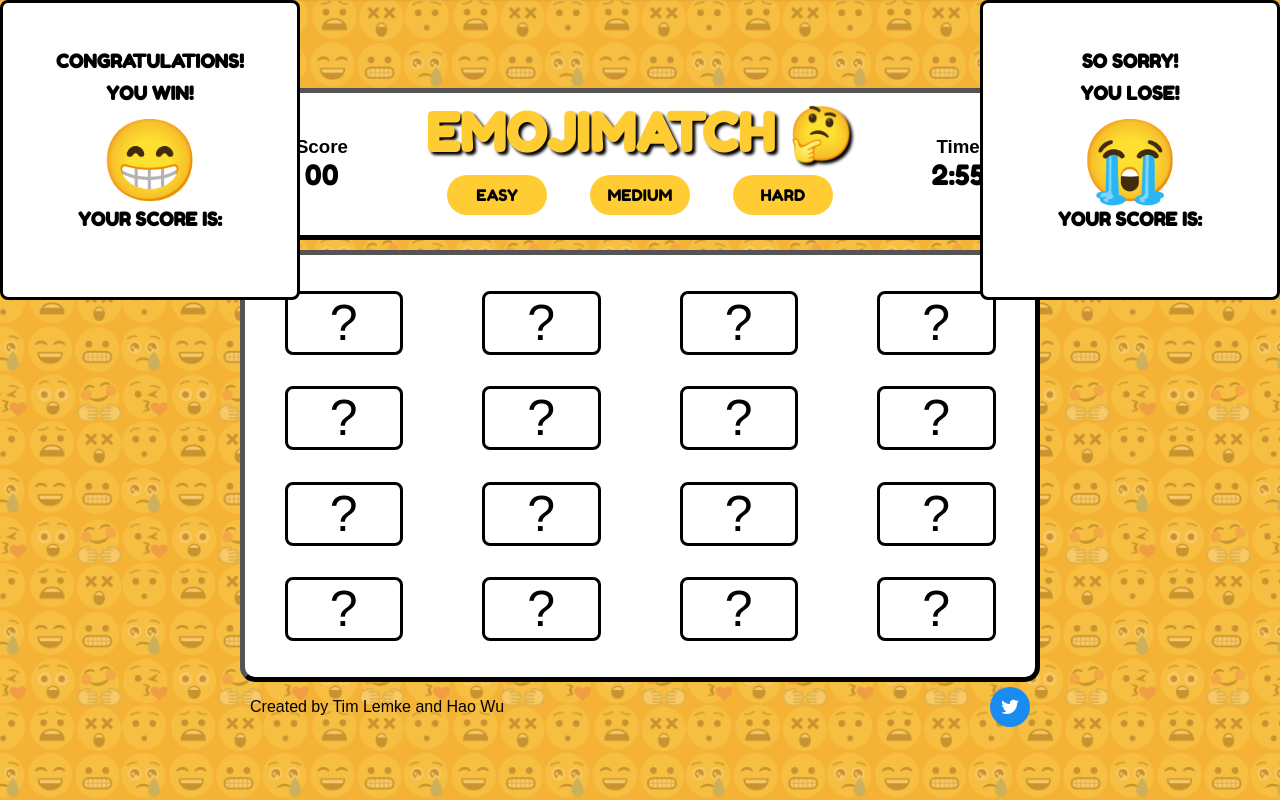
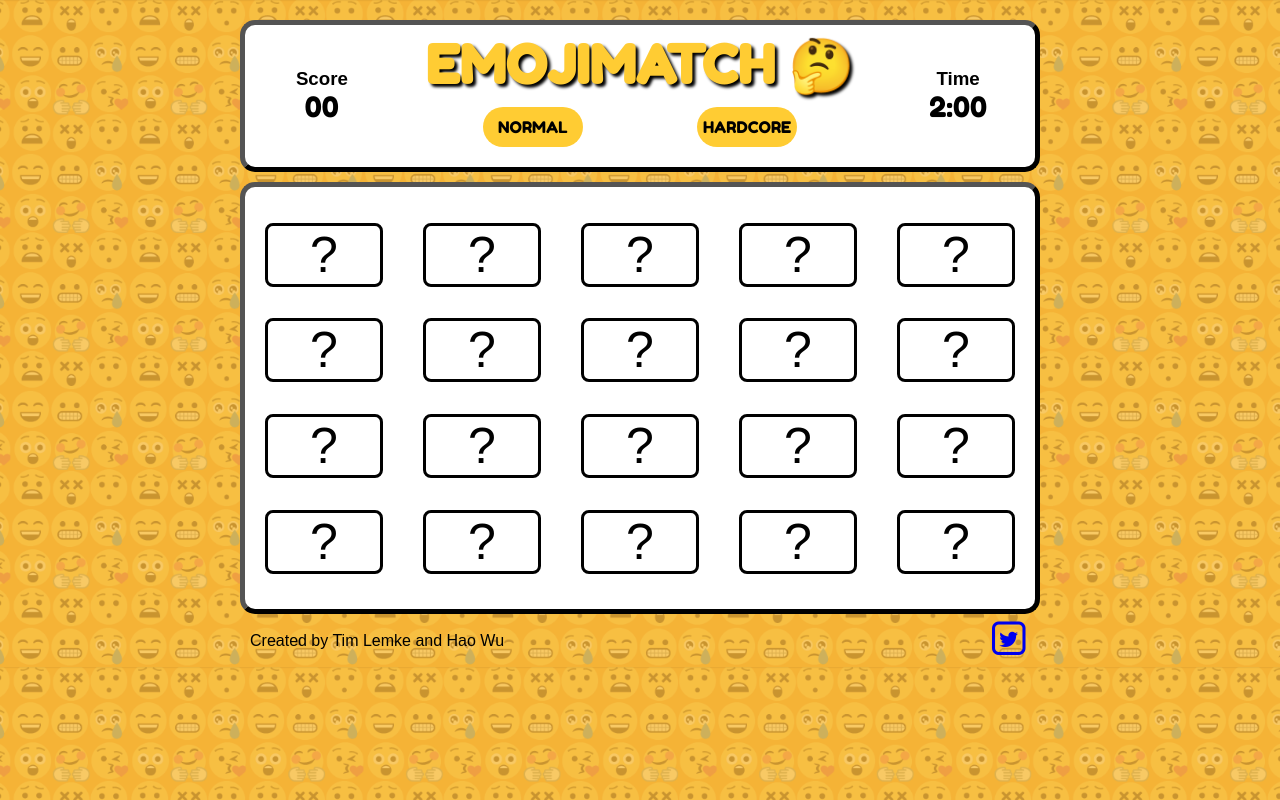
Before and after one commit to haooowu/emojimatchgame, a plain HTML site: page project_3_TimLemke_HaoWu/index.html in a window 1280 px wide. Drawn offline with nearby package versions, Linux system fonts and the light colour scheme.

Commit message:
merge changes

```diff
--- a/project_3_TimLemke_HaoWu/index.html
+++ b/project_3_TimLemke_HaoWu/index.html
@@ -3,6 +3,7 @@
 <head>
 	<meta charset="UTF-8">
 	<title>EMOJI MATCH!</title>
+	<meta name="viewport" content="width=device-width, initial-scale=1, maximum-scale=1">
 	<!--TODO: FONTS, RWD, COLOR THEME-->
 	<!--TODO: JS prevent refresh-->
 	<link rel="stylesheet" type="text/css" href="https://maxcdn.bootstrapcdn.com/font-awesome/4.7.0/css/font-awesome.min.css">
@@ -26,15 +27,14 @@
 						<h1>EMOJIMATCH &#x1F914;</h1>
 						<div class="buttonContainer">
 							<div class="difficulity">
-								<button>EASY</button>
-								<button>MEDIUM</button>
-								<button>HARD</button>
+								<button class="diffBtn" id="normalMode">NORMAL</button>
+								<button class="diffBtn" id="hardMode">HARDCORE</button>
 							</div>
 						</div>
 					</div>
 					<div class="timer">
 						<h3>Time</h3>
-						<div id="timerCountdown">3:00</div>
+						<div id="timerCountdown">2:00</div>
 					</div>
 				</section>
 				<section class="gameboard">
@@ -60,8 +60,6 @@
 				<div class="creators">
 					<p>Created by Tim Lemke and Hao Wu</p>
 					<!--Share on Twitter-->
-
-
 					<a class="twitter-share-button"
 						href="https://twitter.com/share"
 						data-size="large"
@@ -70,11 +68,10 @@
 						data-hashtags="example,demo"
 						data-via="twitterdev"
 						data-related="twitterapi,twitter">
-					  	<!-- <span class="fa-stack fa-lg">
-					  	  <i class="fa fa-square-o fa-stack-2x"></i> -->
-					  	  <button><i class="fa fa-twitter" aria-hidden="true"></i></button>
-					  	<!--   <i class="fa fa-twitter fa-stack-1x"></i> -->
-						<!-- </span> -->
+						<span class="fa-stack fa-lg">
+							<i class="fa fa-square-o fa-stack-2x"></i>
+							<i class="fa fa-twitter fa-stack-1x"></i>
+						</span>
 					</a>
 				</div>
 			</footer>
--- a/project_3_TimLemke_HaoWu/scripts/script.js
+++ b/project_3_TimLemke_HaoWu/scripts/script.js
@@ -3,6 +3,9 @@ var counter = 0;
 var compare = [];
 var minutes = 2;
 var seconds = 60;
+var flag = true;
+var timer;
+var score;
 
 $(function() {
 	//grab emoji from 😀 up to 🙄, total 69 emojis faces
@@ -29,24 +32,71 @@ $(function() {
 		}
 		return array.slice(0, num);
 	}
-	var randomSelected = randomSelect(emojiSet, 8);
-	var gameSample = [];
-	for(var i = 0; i< randomSelected.length; i+=1){
-		gameSample.push(randomSelected [i]);
-		gameSample.push(randomSelected [i]);
-	}
-	//shuffle the duplicated board
-	var finalBoard = randomSelect(gameSample, gameSample.length);
-	for (var i = 0; i < finalBoard.length; i++) {
-		$('#board').append($(`<li class="emojicard"><div class="front">?</div><div class="back">${finalBoard[i]}</div></li>`));
-	}
+	/** Docstring **
+	* countDown for three minuites
+	*/
+	function countDown() {
+		//setinterval for 1 second
+	    timer = setInterval(function() {
+	    	//when 60 sec passed, minute - 1, second resets to 59
+	    	if (seconds === 0) {
+	    		minutes -= 1;
+	    		seconds = 59;
+	    	} else {
+	    		seconds -= 1;
+	    	}
+	    	// if mintes is greater than 0, OR, seconds is greater than 0
+	        if (minutes > 0 || seconds > 0) {
+	        	$('#timerCountdown').html(`<p>${minutes}:${leadingZero(seconds)}</p>`);
+	        }
+	        //else times up
+	        else if (minutes === 0 && seconds === 0) {
+	        	//add the 0
+	        	$('#timerCountdown').html(`<p>${minutes}:${leadingZero(seconds)}</p>`);
+	        	// need another sub interval, or else alerts at 0:01 instead of 0:00
+	           	clearInterval(timer);
+	            let subTimer = setInterval(function(){
+	            	alert("sorry out of time")
+	            	clearInterval(subTimer);
+	            }, 0)
+	        }
+	    }, 1000);
+	};
+	//helper function for adding leading zero when
+	var leadingZero = function(n) {
+	    if (n < 10 && n >= 0)
+	        return '0' + n;
+	    else
+	        return n;
+	};
+
+	function shuffleBoard(n){
+		var randomSelected = randomSelect(emojiSet, n);
+		var gameSample = [];
+		for(var i = 0; i< randomSelected.length; i+=1){
+			gameSample.push(randomSelected [i]);
+			gameSample.push(randomSelected [i]);
+		}
+		//shuffle the duplicated board
+		var finalBoard = randomSelect(gameSample, gameSample.length);
+		for (var i = 0; i < finalBoard.length; i++) {
+			$('#board').append($(`<li class="emojicard"><div class="front">?</div><div class="back">${finalBoard[i]}</div></li>`));
+		}
+	}//end of shuffle board
+
 	//onClick listener
 	/**
 	* TODO: Trigger timer when counter is 1
 	* TODO: Trigger alertbox when fisinsh, or triiger it when timeout
 	*/
-	$("ul").on("click", "li", function(){
+	$("ul").on("click", "li", function(event){
+		event.preventDefault();
+		if (flag){
+			countDown();
+			flag = false;
+		}
 		var $current = ($(this));
+		$('Button').prop('disabled', true);
 		// if the li has not been flipped
 		if (!$current.hasClass("flip")) {
 			// creating an object that consist of the li's index and the value then add to an array
@@ -70,7 +120,8 @@ $(function() {
 					$("li").removeClass('off');
 					setTimeout(function() {
 						// wait for fliping to finish
-						if ($("#board > li.correct").length == 16){
+						// console.log($("#board > li.correct").length);
+						if ($("#board > li.correct").length == n*2){
 							alert("you win");
 							$("li").removeClass('flip');
 						}
@@ -86,44 +137,38 @@ $(function() {
 				}
 			}
 		}
+	});//end of onclick listener for emoji
+
+	/*
+	* All board filp when function triggers
+	*/
+	shuffleBoard(10);
+
+ 	$("button").click(function(event){
+ 		event.preventDefault();
+		$("li").addClass('flip');
+		setTimeout(function() {
+			$("li").removeClass('flip');
+		}, 500);
 	});
-	console.log($("#board > li.correct").length);
-	/** Docstring **
-	* countDown for three minuites
-	*/
-	var countDown = function() {
-		//setinterval for 1 second
-	    var timer = setInterval(function() {
-	    	//when 60 sec passed, minute - 1, second resets to 59
-	    	if (seconds === 0) {
-	    		minutes -= 1;
-	    		seconds = 59;
-	    	} else {
-	    		seconds -= 1;
-	    	}
-	    	// if mintes is greater than 0, OR, seconds is greater than 0
-	        if (minutes > 0 || seconds > 0) {
-	        	$('#timerCountdown').html(`<p>${minutes}:${leadingZero(seconds)}</p>`);
-	        }
-	        //else times up
-	        else if (minutes === 0 && seconds === 0) {
-	        	//add the 0
-	        	$('#timerCountdown').html(`<p>${minutes}:${leadingZero(seconds)}</p>`);
-	        	// need another sub interval, or else alerts at 0:01 instead of 0:00
-	           	clearInterval(timer);
-	            let subTimer = setInterval(function(){
-	            	alert("sorry out of time")
-	            	clearInterval(subTimer);
-	            }, 0)
-	        }
-	    }, 1000);
-    };
-    //helper function for adding leading zero when
-    var leadingZero = function(n) {
-        if (n < 10 && n >= 0)
-            return '0' + n;
-        else
-            return n;
-    };
-    countDown();
+
+	$("#normalMode").click(function(event){
+		$("#board").empty();
+		shuffleBoard(10);
+		event.preventDefault();
+		$("li").addClass('flip');
+		setTimeout(function() {
+			$("li").removeClass('flip');
+		}, 500);
+	});
+
+	$("#hardMode").click(function(){
+		$("#board").empty();
+		shuffleBoard(18);
+		$('li.emojicard').css("flex", "0 0 4%");
+		$("li").addClass('flip');
+		setTimeout(function() {
+			$("li").removeClass('flip');
+		}, 500);
+	});
 });
--- a/project_3_TimLemke_HaoWu/styles/styles.scss
+++ b/project_3_TimLemke_HaoWu/styles/styles.scss
@@ -1,7 +1,10 @@
 @import "partials/mixins";
 @import "partials/setup";
 
-* {padding: 0px; margin: 0px;}
+* {
+	transition: 0.3s;
+	padding: 0px;
+	margin: 0px;}
 
 /**
 * todo: mixin to control responsive font size
@@ -20,7 +23,6 @@ body {
 	flex-direction: column;
 	max-width: 800px;
 	margin: 0 auto;
-	height: 100vh;
 }
 
 .holder{
@@ -117,7 +119,7 @@ main {
 		li.emojicard{
 			font-size: 50px;
 			flex: 0 0 15%;
-			margin: 2% 4%;
+			margin: 2% 2%;
 			transform-style: preserve-3d;
 			transition: all 0.3s linear;
 			//fliping transformation inspired by: http://css3.bradshawenterprises.com/flip/
@@ -150,9 +152,9 @@ main {
 		//
 	}
 }
-
+// combine to one class
 .alertWin {
-	// visibility: hidden;
+	visibility: hidden;
 	position: absolute;
 	top: 0;
 	left: 0;
@@ -177,7 +179,7 @@ main {
 }
 
 .alertLose {
-	// visibility: hidden;
+	visibility: hidden;
 	position: absolute;
 	top: 0;
 	right: 0;
@@ -200,31 +202,15 @@ main {
 		font-size: 80px;
 	}
 }
+
 footer{
 	padding:5px 10px;
 	.creators{
 		color: black;
 		display: flex;
 		align-items: center;
-		justify-content: space-between;
-
-		button {
-			width: 40px;
-			height: 40px;
-			border-radius: 50%;
-			background-color: #1a8bf0;
-			border: 0px;
-			color: white;
-
-			i {
-				padding: 0px;
-				font-size: 20px;
-			}
-
+		a{
+			margin-left: auto;
 		}
-		// a {
-		// 	margin-left: auto;
-		// 	color: #1a8bf0
-		// }
 	}
 }
```
Also changed, not shown: project_3_TimLemke_HaoWu/styles/styles.css. Lines whose indentation alone changed are shown as unchanged.
